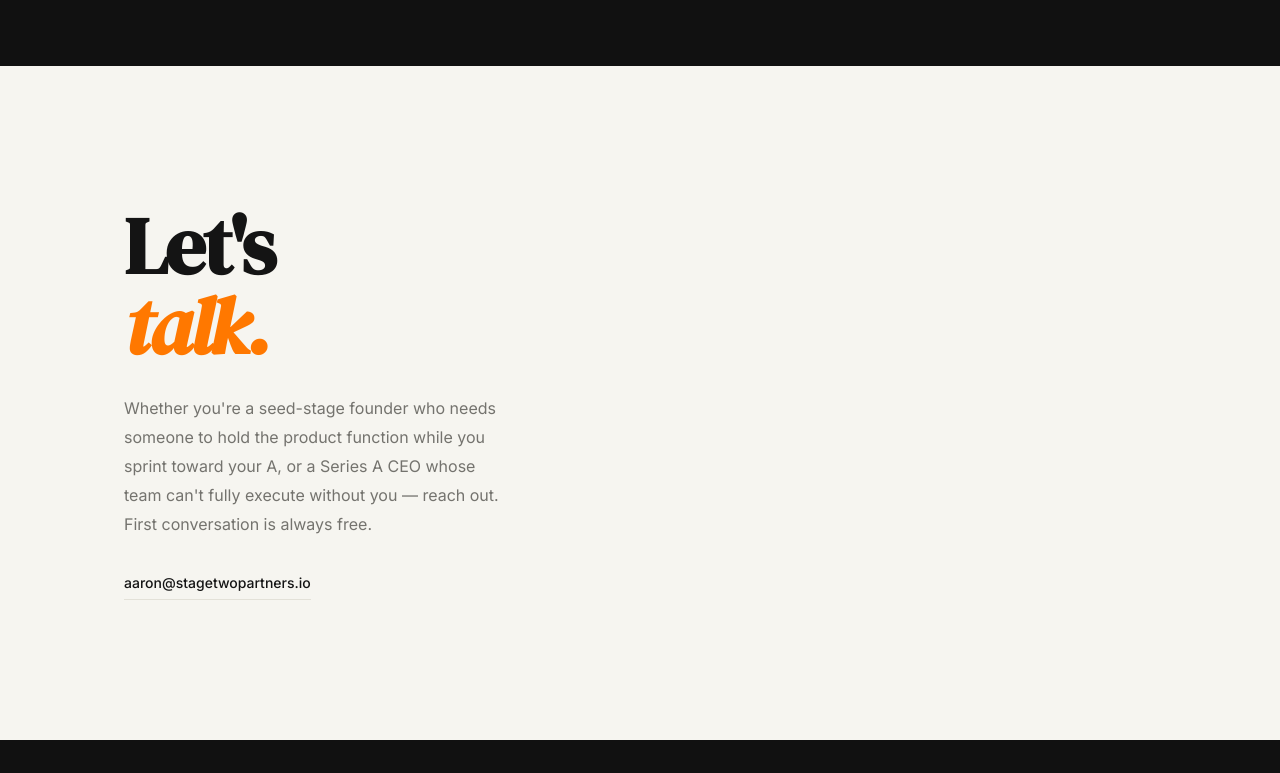
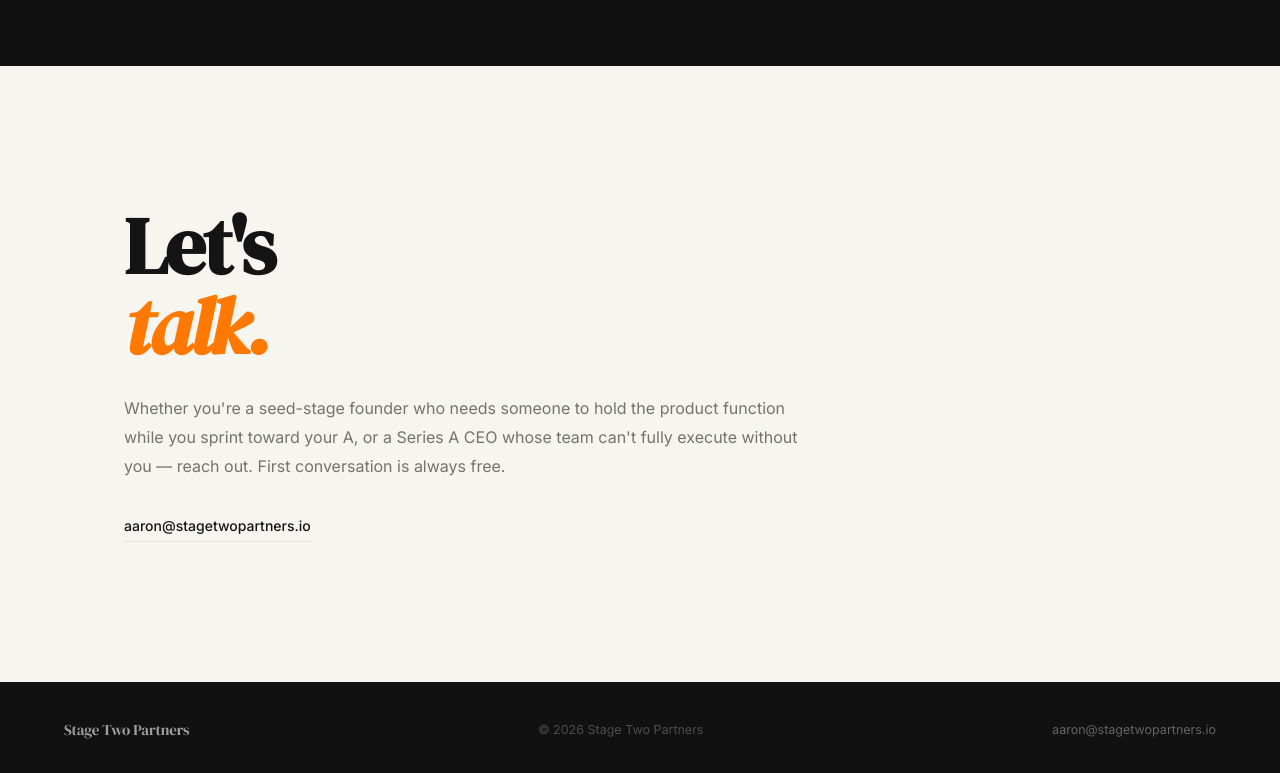
Before and after one commit to aaroncripps/stagetwopartners, a plain HTML site: page index.html in a window 1280 px wide. Shown: the part 3093-3866 px from the top of the page. Drawn offline with Linux system fonts and the light colour scheme.

Commit message:
Update index.html
engagement update

```diff
--- a/index.html
+++ b/index.html
@@ -480,10 +480,8 @@
       padding: clamp(80px, 12vw, 140px) 0;
     }
     .contact-grid {
-      display: grid;
-      grid-template-columns: 1fr 1fr;
-      gap: clamp(48px, 8vw, 100px);
-      align-items: start;
+      display: block;
+      max-width: 680px;
     }
     .contact-h2 {
       font-family: var(--serif);
@@ -501,7 +499,6 @@
       color: var(--muted);
       line-height: 1.8;
       margin-bottom: 32px;
-      max-width: 380px;
     }
     .contact-email-link {
       display: inline-flex;
@@ -792,12 +789,12 @@
       <h2 class="s-headline reveal reveal-delay-1">Selected engagements</h2>
       <div class="work-grid">
         <div class="work-card reveal">
+          <h3 class="work-title">Quantitative Rigor. Product Excellence.</h3>
+          <p class="work-desc">Fractional product leader for Venn, Two Sigma's portfolio analytics platform. Brought PM structure, roadmap discipline, and delivery predictability to a complex financial product inside one of the world's leading quantitative firms. Venn was acquired by Insight Partners in 2026.</p>
+        </div>
+        <div class="work-card reveal reveal-delay-1">
           <h3 class="work-title">Built Product from scratch to IPO</h3>
           <p class="work-desc">Joined Forge at their Series A as their first VP of Product. Built the PM practice from scratch — hired and mentored 7 PMs, scaled a manual trading marketplace into a comprehensive private securities platform. Forge went public and was later acquired by Charles Schwab.</p>
-        </div>
-        <div class="work-card reveal reveal-delay-1">
-          <h3 class="work-title">Quantitative Rigor. Product Excellence.</h3>
-          <p class="work-desc">Fractional product leader for Venn, Two Sigma's portfolio analytics platform. Brought PM structure, roadmap discipline, and delivery predictability to a complex financial product inside one of the world's leading quantitative firms. Venn was acquired by Insight Partners in 2026.</p>
         </div>
         <div class="work-card reveal reveal-delay-2">
           <h3 class="work-title">Local practices scaled to global products.</h3>
```
